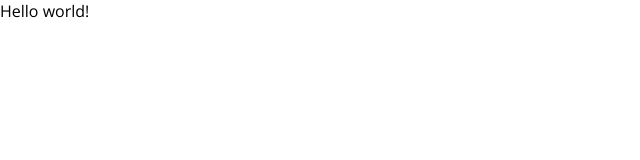
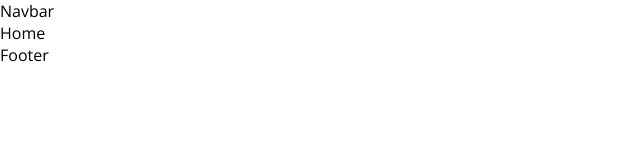
Before and after one commit to ericsoon/blog_app, a React (Create React App) app in the folder frontend/: page / in a window 1280 px wide. Shown: the top 160 px of the page, without its empty margins (0-640 px from the left). Built offline with nearby package versions, Linux system fonts and the light colour scheme.

Commit message:
adding the react router to the app component

```diff
--- a/frontend/package.json
+++ b/frontend/package.json
@@ -8,6 +8,8 @@
     "@testing-library/user-event": "^13.5.0",
     "react": "^18.0.0",
     "react-dom": "^18.0.0",
+    "react-router": "^6.4.2",
+    "react-router-dom": "^6.4.2",
     "react-scripts": "5.0.1",
     "web-vitals": "^2.1.4"
   },
--- a/frontend/src/App.js
+++ b/frontend/src/App.js
@@ -1,7 +1,61 @@
+import React from 'react';
+import {createBrowserRouter,RouterProvider,Route,Outlet} from 'react-router-dom';
+
+import {Footer, Navbar} from './components';
+import {Register,Login, Write, Home, Single} from './pages';
+
+const Display = () => {
+  return(
+    <>
+      <Navbar />
+      <Outlet />
+      <Footer />
+    </>
+  )
+}
+
 function App() {
+  const router = createBrowserRouter([
+    {
+      path: "/",
+      element: <Display />,
+      children: [
+        {
+          path: '/',
+          element: <Home />,
+        },
+        {
+          path: '/post/:id',
+          element: <Single />,
+        },
+        {
+          path: '/write',
+          element: <Write />,
+        }
+      ]
+    },
+    {
+      path: "/register",
+      element: <Register />,
+    },
+    {
+      path: "/login",
+      element: <Login />,
+    },
+    {
+      path: "/write",
+      element: <Write />,
+    },
+    {
+      path: "/single",
+      element: <Single />,
+    },
+  ]);
   return (
-    <div>
-      Hello world!
+    <div className='app'>
+      <div className='container'>
+        <RouterProvider router={router} />
+      </div>
     </div>
   );
 }
--- /dev/null
+++ b/frontend/src/components/Footer.jsx
@@ -0,0 +1,9 @@
+import React from 'react'
+
+const Footer = () => {
+  return (
+    <div>Footer</div>
+  )
+}
+
+export default Footer
--- /dev/null
+++ b/frontend/src/components/Navbar.jsx
@@ -0,0 +1,9 @@
+import React from 'react'
+
+const Navbar = () => {
+  return (
+    <div>Navbar</div>
+  )
+}
+
+export default Navbar
--- /dev/null
+++ b/frontend/src/components/index.js
@@ -0,0 +1,2 @@
+export { default as Footer } from './Footer';
+export { default as Navbar } from './Navbar';
--- a/frontend/src/pages/Home.jsx
+++ b/frontend/src/pages/Home.jsx
@@ -1,7 +1,9 @@
 import React from 'react'
 
-export const Home = () => {
+const Home = () => {
   return (
     <div>Home</div>
   )
 }
+
+export default Home
--- a/frontend/src/pages/Login.jsx
+++ b/frontend/src/pages/Login.jsx
@@ -1,7 +1,9 @@
 import React from 'react'
 
-export const Login = () => {
+const Login = () => {
   return (
     <div>Login</div>
   )
 }
+
+export default Login
--- a/frontend/src/pages/Register.jsx
+++ b/frontend/src/pages/Register.jsx
@@ -1,7 +1,9 @@
 import React from 'react'
 
-export const Register = () => {
+const Register = () => {
   return (
     <div>Register</div>
   )
 }
+
+export default Register
--- a/frontend/src/pages/Single.jsx
+++ b/frontend/src/pages/Single.jsx
@@ -1,7 +1,9 @@
 import React from 'react'
 
-export const Single = () => {
+const Single = () => {
   return (
     <div>Single</div>
   )
 }
+
+export default Single
--- a/frontend/src/pages/Write.jsx
+++ b/frontend/src/pages/Write.jsx
@@ -1,7 +1,9 @@
 import React from 'react'
 
-export const Write = () => {
+const Write = () => {
   return (
     <div>Write</div>
   )
 }
+
+export default Write
```
Also changed, not shown: 1 other file (tests, documents, lock files or other folders).
